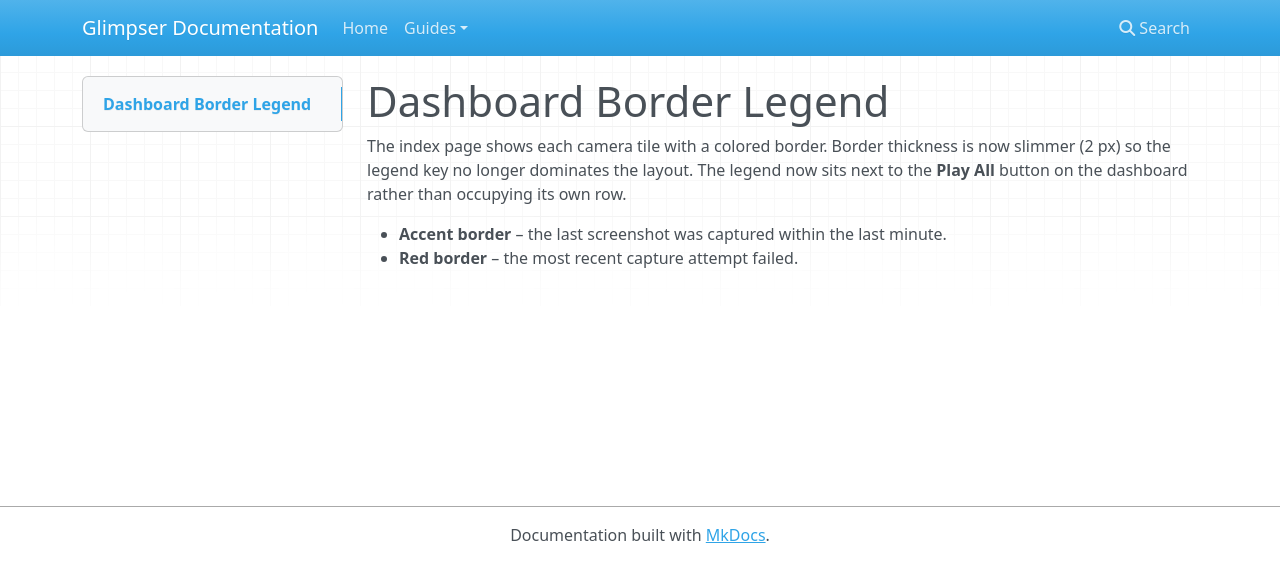
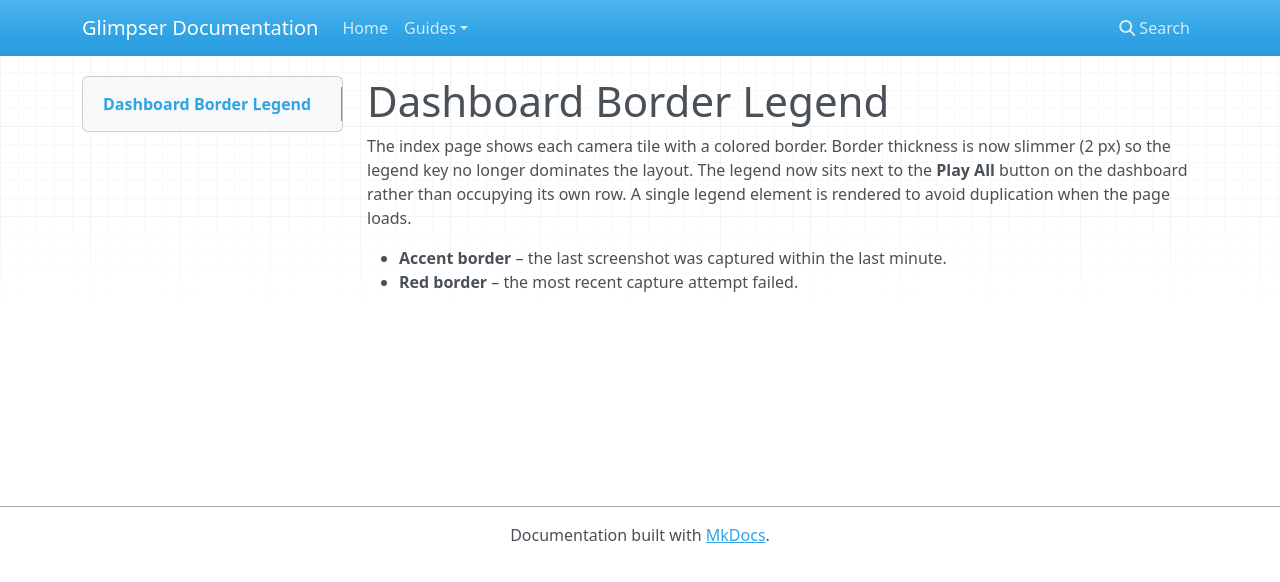
Before and after one commit to KristopherKubicki/glimpser, an MkDocs documentation site: the page built from docs/border_legend.md, in a window 1280 px wide. Shown: the top 582 px of the page. Built offline with MkDocs 1.6.1, drawn with Linux system fonts in a browser that asks for light colours; nearby versions of some CDN libraries.

```diff
--- a/app/static/css/style.css
+++ b/app/static/css/style.css
@@ -575,6 +575,8 @@
     white-space: pre-line;
     display: none;
     text-align: center;
+    margin-left: auto;
+    flex-grow: 1;
 }
 
 .caption-chyron.show {
--- a/docs/border_legend.md
+++ b/docs/border_legend.md
@@ -3,7 +3,8 @@
 The index page shows each camera tile with a colored border.
 Border thickness is now slimmer (2&nbsp;px) so the legend key no longer
 dominates the layout. The legend now sits next to the **Play All** button on the
-dashboard rather than occupying its own row.
+dashboard rather than occupying its own row. A single legend element is rendered
+to avoid duplication when the page loads.
 
 - **Accent border** – the last screenshot was captured within the last minute.
 - **Red border** – the most recent capture attempt failed.
```
Also changed, not shown: app/static/js/video.js (+8 -3 lines), docs/live_all.md (+1 -1 lines), 2 other files.
